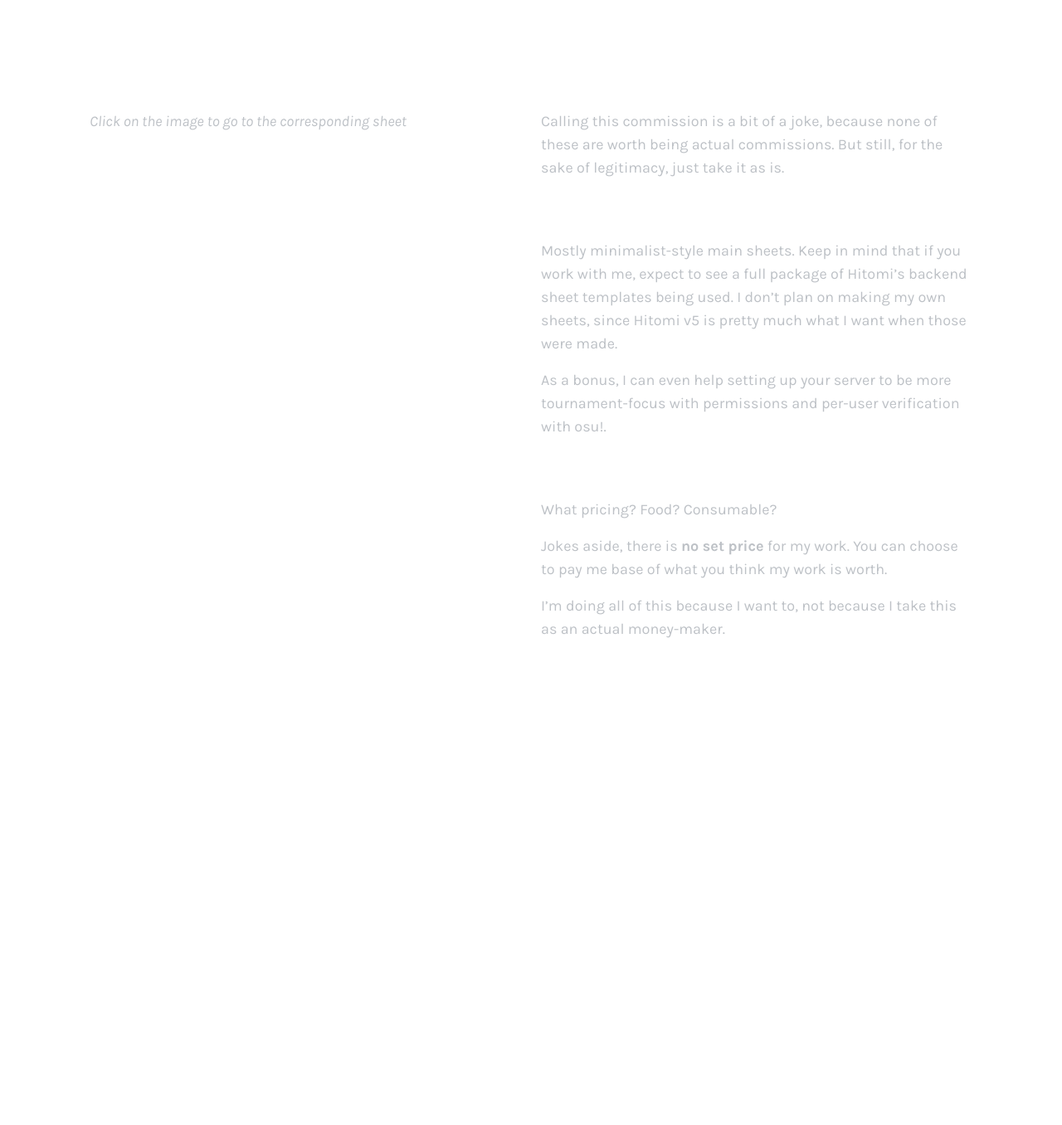
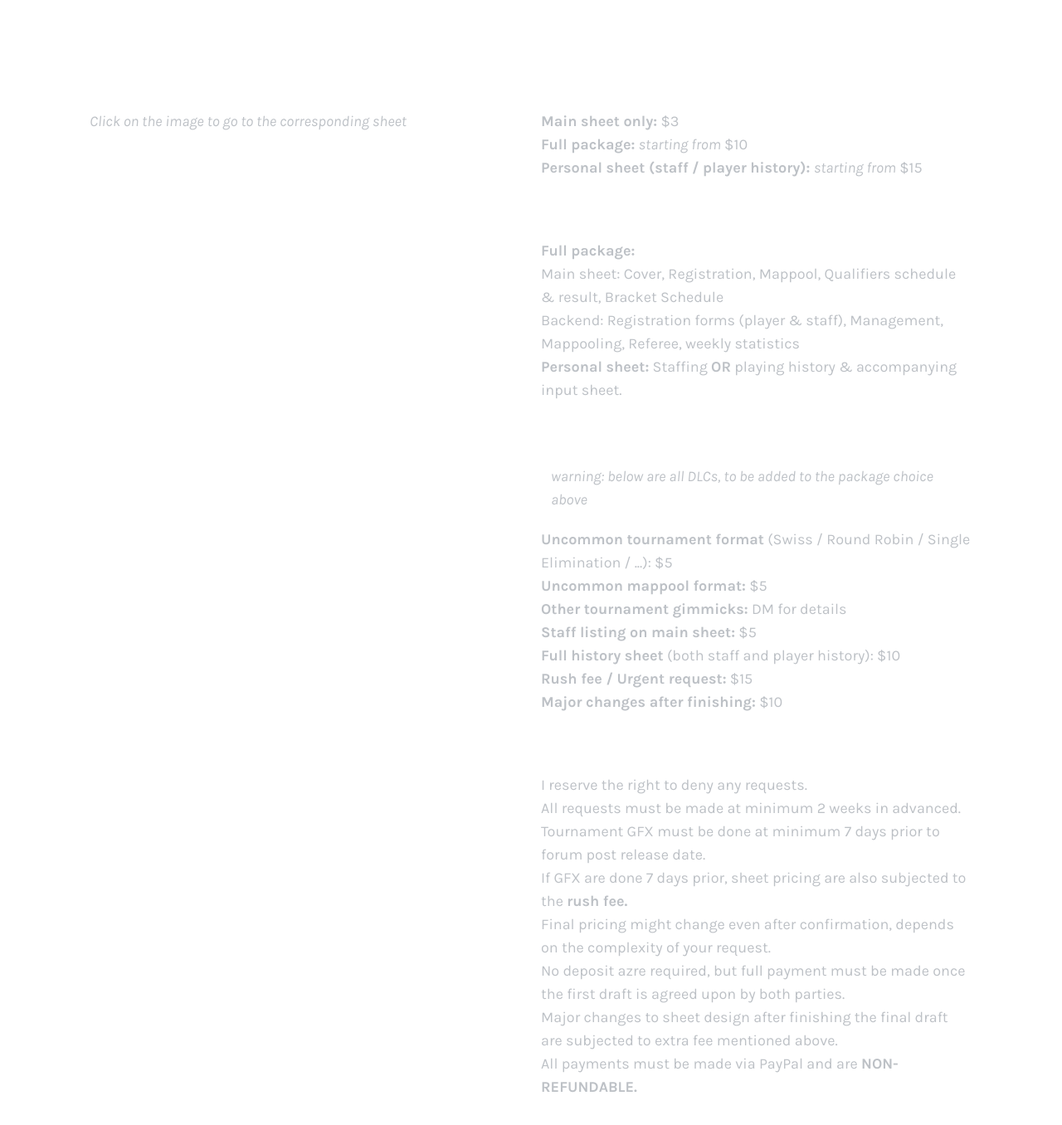
Before and after one commit to munehime/hoaq-portfolio, a SvelteKit app: page /commissions in a window 1280 px wide. Shown: the top 1356 px of the page at 83% size. Before the commit the page ends 856 px from the top, so only its background shows below. Built offline with nearby package versions, Linux system fonts and the light colour scheme; some icons are missing.

Commit message:
update commissions

```diff
--- a/src/routes/+page.svelte
+++ b/src/routes/+page.svelte
@@ -1,7 +1,7 @@
 <script lang="ts">
     const links: Array<{ title: string; path: string }> = [
         { title: "me!", path: "/me" },
-        // { title: "commissions", path: "/commissions" },
+        { title: "commissions", path: "/commissions" },
         { title: "staff log", path: "/staff-log" },
     ];
 </script>
--- a/src/routes/commissions/+page.svelte
+++ b/src/routes/commissions/+page.svelte
@@ -42,36 +42,62 @@
             </div>
             <div class="mt-3 lg:mt-0 flex flex-col gap-4 justify-between items-start">
                 <div>
-                    <div class="px-3 py-1 text-4xl font-bold text-white">General info</div>
+                    <div class="px-3 py-1 text-4xl font-bold text-white">Pricing</div>
                     <div class="px-3 py-1 text-lg text-[#bdc1c6]">
-                        Calling this commission is a bit of a joke, because none of these are worth being actual
-                        commissions. But still, for the sake of legitimacy, just take it as is.
+                        <ul>
+                            <li><strong>Main sheet only:</strong> $3</li>
+                            <li><strong>Full package:</strong> <a class="italic">starting from</a> $10</li>
+                            <li><strong>Personal sheet (staff / player history):</strong> <a class="italic">starting from</a> $15</li>
+                        </ul>
                     </div>
                 </div>
                 <div>
-                    <div class="px-3 py-1 text-4xl font-bold text-white">What can I do?</div>
+                    <div class="px-3 py-1 text-4xl font-bold text-white">What's included?</div>
                     <div class="px-3 py-1 flex flex-col gap-4 text-lg text-[#bdc1c6]">
                         <div>
-                            Mostly minimalist-style main sheets. Keep in mind that if you work with me, expect to see a
-                            full package of Hitomi’s backend sheet templates being used. I don’t plan on making my own
-                            sheets, since Hitomi v5 is pretty much what I want when those were made.
-                        </div>
-                        <div>
-                            As a bonus, I can even help setting up your server to be more tournament-focus with
-                            permissions and per-user verification with osu!.
+                            <ul>
+                                <li><strong>Full package:</strong>
+                                <ul>
+                                    <li>Main sheet: Cover, Registration, Mappool, Qualifiers schedule & result, Bracket Schedule</li>
+                                    <li>Backend: Registration forms (player & staff), Management, Mappooling, Referee, weekly statistics</li>
+                                </ul>
+                                <li><strong>Personal sheet:</strong> Staffing <strong>OR</strong> playing history & accompanying input sheet.
+                                </li>
+                            </ul>
                         </div>
                     </div>
                 </div>
                 <div>
-                    <div class="px-3 py-1 text-4xl font-bold text-white">Pricing</div>
+                    <div class="px-3 py-1 text-4xl font-bold text-white">Extra</div>
                     <div class="px-3 py-1 flex flex-col gap-4 text-lg text-[#bdc1c6]">
-                        <div>What pricing? Food? Consumable?</div>
+                        <div class="px-3 py-1 text-lg text-[#bdc1c6] italic">warning: below are all DLCs, to be added to the package choice above</div>
                         <div>
-                            Jokes aside, there is <strong>no set price</strong> for my work. You can choose to pay me base
-                            of what you think my work is worth.
+                            <ul>
+                                <li><strong>Uncommon tournament format</strong> (Swiss / Round Robin / Single Elimination / ...): $5</li>
+                                <li><strong>Uncommon mappool format:</strong> $5</li>
+                                <li><strong>Other tournament gimmicks:</strong> DM for details</li>
+                                <li><strong>Staff listing on main sheet:</strong> $5</li>
+                                <li><strong>Full history sheet</strong> (both staff and player history): $10</li>
+                                <li><strong>Rush fee / Urgent request:</strong> $15</li>
+                                <li><strong>Major changes after finishing:</strong> $10</li>
+                            </ul>
                         </div>
+                    </div>
+                </div>
+                <div>
+                    <div class="px-3 py-1 text-4xl font-bold text-white">Terms of Service</div>
+                    <div class="px-3 py-1 flex flex-col gap-4 text-lg text-[#bdc1c6]">
                         <div>
-                            I’m doing all of this because I want to, not because I take this as an actual money-maker.
+                            <ul>
+                                <li>I reserve the right to deny any requests.</li>
+                                <li>All requests must be made at minimum 2 weeks in advanced.</li>
+                                <li>Tournament GFX must be done at minimum 7 days prior to forum post release date.</li>
+                                <ul><li>If GFX are done 7 days prior, sheet pricing are also subjected to the <strong>rush fee.</strong></li></ul>
+                                <li>Final pricing might change even after confirmation, depends on the complexity of your request.</li>
+                                <li>No deposit azre required, but full payment must be made once the first draft is agreed upon by both parties.</li>
+                                <li>Major changes to sheet design after finishing the final draft are subjected to extra fee mentioned above.</li>
+                                <li>All payments must be made via PayPal and are <strong>NON-REFUNDABLE.</strong></li>
+                            </ul>
                         </div>
                     </div>
                 </div>
```
Also changed, not shown: 1 other file (tests, documents, lock files or other folders).
